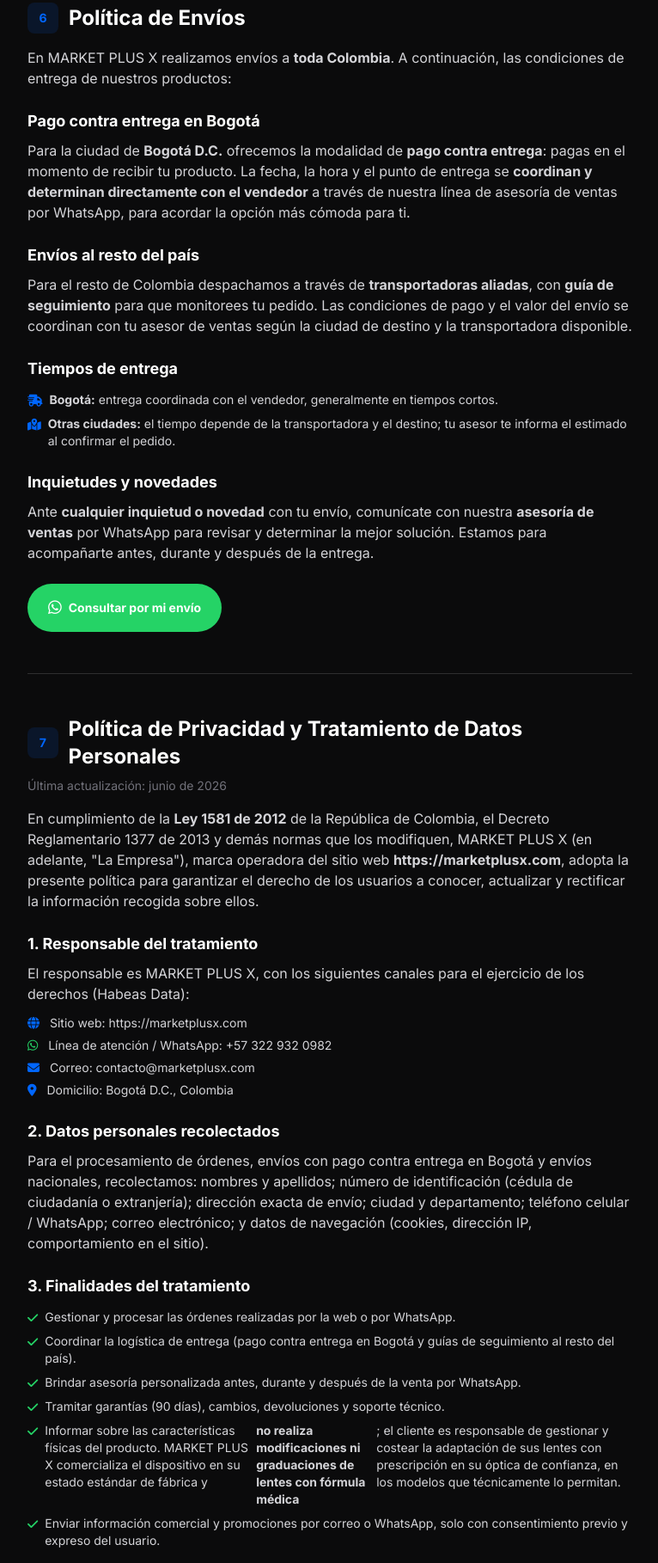
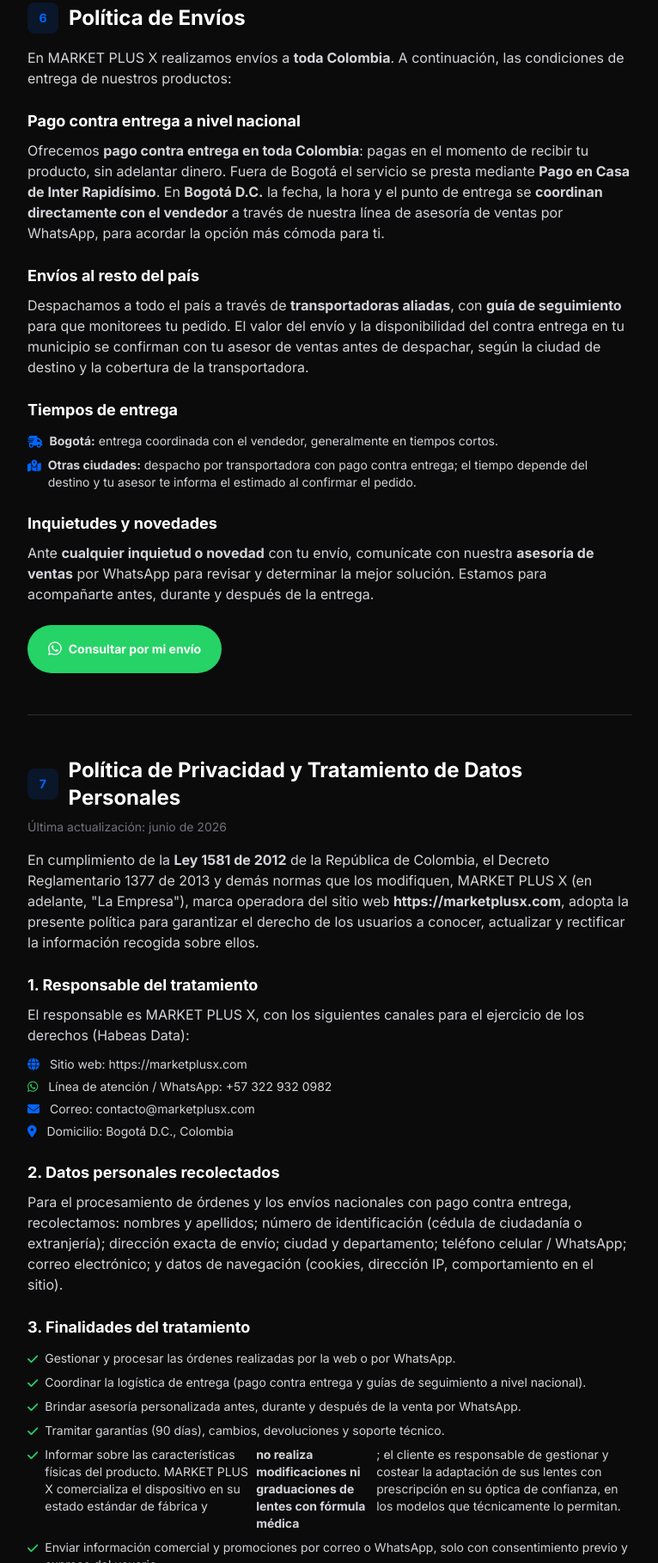
Before and after one commit to Calixo98/market-plus-x, a plain HTML site: page politicas.html in a window 1280 px wide. Shown: the part 2774-4592 px from the top of the page at 86% size, without its empty margins (256-1022 px from the left). Drawn offline with nearby package versions, Linux system fonts and the light colour scheme.

Commit message:
fix(envios): contra entrega es nacional, no solo Bogota
La copia del sitio seguia diciendo que el pago contra entrega aplicaba solo
en Bogota. Hoy se presta en toda Colombia (fuera de Bogota, via Pago en Casa
de Inter Rapidisimo), asi que la web estaba subvendiendo el diferenciador y
contradiciendo la operacion real.

- index.html: card de confianza, FAQ de envios y linea bajo el CTA final
- deportiva.html: badge del hero y CTA final
- politicas.html: seccion 6 (envios), tiempos de entrega y los dos puntos de
  la politica de privacidad que describian la logistica

Se conservan las menciones a Bogota que si son correctas: centro de despacho,
punto de revision de garantia, domicilio legal y jurisdiccion.

```diff
--- a/politicas.html
+++ b/politicas.html
@@ -191,16 +191,16 @@
       <h2 class="text-2xl font-bold flex items-center gap-3"><span class="inline-flex w-9 h-9 items-center justify-center rounded-lg bg-accent-soft text-accent text-sm font-bold">6</span> Política de Envíos</h2>
       <p class="mt-4 text-zinc-300">En MARKET PLUS X realizamos envíos a <strong>toda Colombia</strong>. A continuación, las condiciones de entrega de nuestros productos:</p>
 
-      <h3 class="mt-6 font-bold text-lg">Pago contra entrega en Bogotá</h3>
-      <p class="mt-2 text-zinc-300">Para la ciudad de <strong>Bogotá D.C.</strong> ofrecemos la modalidad de <strong>pago contra entrega</strong>: pagas en el momento de recibir tu producto. La fecha, la hora y el punto de entrega se <strong>coordinan y determinan directamente con el vendedor</strong> a través de nuestra línea de asesoría de ventas por WhatsApp, para acordar la opción más cómoda para ti.</p>
+      <h3 class="mt-6 font-bold text-lg">Pago contra entrega a nivel nacional</h3>
+      <p class="mt-2 text-zinc-300">Ofrecemos <strong>pago contra entrega en toda Colombia</strong>: pagas en el momento de recibir tu producto, sin adelantar dinero. Fuera de Bogotá el servicio se presta mediante <strong>Pago en Casa de Inter Rapidísimo</strong>. En <strong>Bogotá D.C.</strong> la fecha, la hora y el punto de entrega se <strong>coordinan directamente con el vendedor</strong> a través de nuestra línea de asesoría de ventas por WhatsApp, para acordar la opción más cómoda para ti.</p>
 
       <h3 class="mt-6 font-bold text-lg">Envíos al resto del país</h3>
-      <p class="mt-2 text-zinc-300">Para el resto de Colombia despachamos a través de <strong>transportadoras aliadas</strong>, con <strong>guía de seguimiento</strong> para que monitorees tu pedido. Las condiciones de pago y el valor del envío se coordinan con tu asesor de ventas según la ciudad de destino y la transportadora disponible.</p>
+      <p class="mt-2 text-zinc-300">Despachamos a todo el país a través de <strong>transportadoras aliadas</strong>, con <strong>guía de seguimiento</strong> para que monitorees tu pedido. El valor del envío y la disponibilidad del contra entrega en tu municipio se confirman con tu asesor de ventas antes de despachar, según la ciudad de destino y la cobertura de la transportadora.</p>
 
       <h3 class="mt-6 font-bold text-lg">Tiempos de entrega</h3>
       <ul class="mt-3 space-y-2 text-zinc-300 text-sm">
         <li class="flex gap-2"><i class="fa-solid fa-truck-fast text-accent mt-1"></i> <span><strong>Bogotá:</strong> entrega coordinada con el vendedor, generalmente en tiempos cortos.</span></li>
-        <li class="flex gap-2"><i class="fa-solid fa-map-location-dot text-accent mt-1"></i> <span><strong>Otras ciudades:</strong> el tiempo depende de la transportadora y el destino; tu asesor te informa el estimado al confirmar el pedido.</span></li>
+        <li class="flex gap-2"><i class="fa-solid fa-map-location-dot text-accent mt-1"></i> <span><strong>Otras ciudades:</strong> despacho por transportadora con pago contra entrega; el tiempo depende del destino y tu asesor te informa el estimado al confirmar el pedido.</span></li>
       </ul>
 
       <h3 class="mt-6 font-bold text-lg">Inquietudes y novedades</h3>
@@ -229,12 +229,12 @@
       </ul>
 
       <h3 class="mt-6 font-bold text-lg">2. Datos personales recolectados</h3>
-      <p class="mt-2 text-zinc-300">Para el procesamiento de órdenes, envíos con pago contra entrega en Bogotá y envíos nacionales, recolectamos: nombres y apellidos; número de identificación (cédula de ciudadanía o extranjería); dirección exacta de envío; ciudad y departamento; teléfono celular / WhatsApp; correo electrónico; y datos de navegación (cookies, dirección IP, comportamiento en el sitio).</p>
+      <p class="mt-2 text-zinc-300">Para el procesamiento de órdenes y los envíos nacionales con pago contra entrega, recolectamos: nombres y apellidos; número de identificación (cédula de ciudadanía o extranjería); dirección exacta de envío; ciudad y departamento; teléfono celular / WhatsApp; correo electrónico; y datos de navegación (cookies, dirección IP, comportamiento en el sitio).</p>
 
       <h3 class="mt-6 font-bold text-lg">3. Finalidades del tratamiento</h3>
       <ul class="mt-3 space-y-2 text-zinc-300 text-sm">
         <li class="flex gap-2"><i class="fa-solid fa-check text-wa mt-1"></i> Gestionar y procesar las órdenes realizadas por la web o por WhatsApp.</li>
-        <li class="flex gap-2"><i class="fa-solid fa-check text-wa mt-1"></i> Coordinar la logística de entrega (pago contra entrega en Bogotá y guías de seguimiento al resto del país).</li>
+        <li class="flex gap-2"><i class="fa-solid fa-check text-wa mt-1"></i> Coordinar la logística de entrega (pago contra entrega y guías de seguimiento a nivel nacional).</li>
         <li class="flex gap-2"><i class="fa-solid fa-check text-wa mt-1"></i> Brindar asesoría personalizada antes, durante y después de la venta por WhatsApp.</li>
         <li class="flex gap-2"><i class="fa-solid fa-check text-wa mt-1"></i> Tramitar garantías (90 días), cambios, devoluciones y soporte técnico.</li>
         <li class="flex gap-2"><i class="fa-solid fa-check text-wa mt-1"></i> Informar sobre las características físicas del producto. MARKET PLUS X comercializa el dispositivo en su estado estándar de fábrica y <strong>no realiza modificaciones ni graduaciones de lentes con fórmula médica</strong>; el cliente es responsable de gestionar y costear la adaptación de sus lentes con prescripción en su óptica de confianza, en los modelos que técnicamente lo permitan.</li>
```
Also changed, not shown: deportiva.html (+2 -2 lines), index.html (+3 -3 lines).
